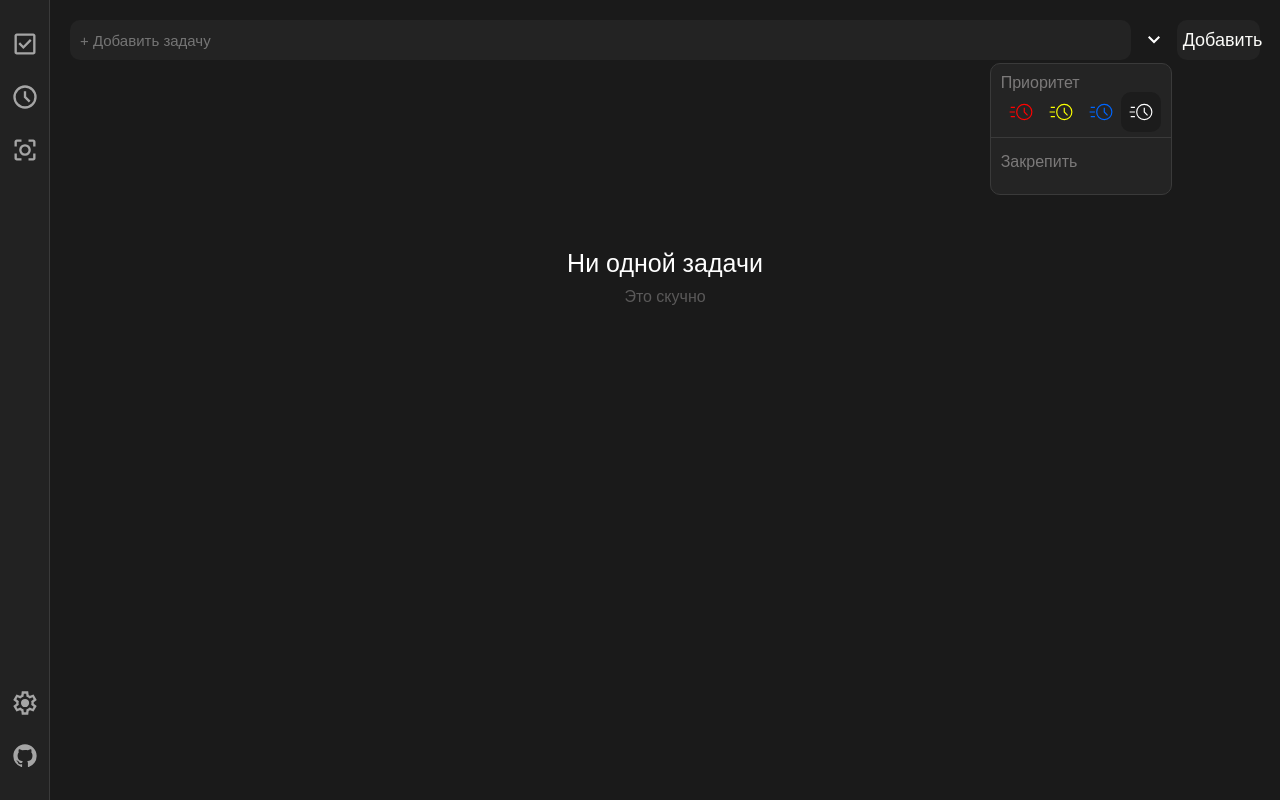
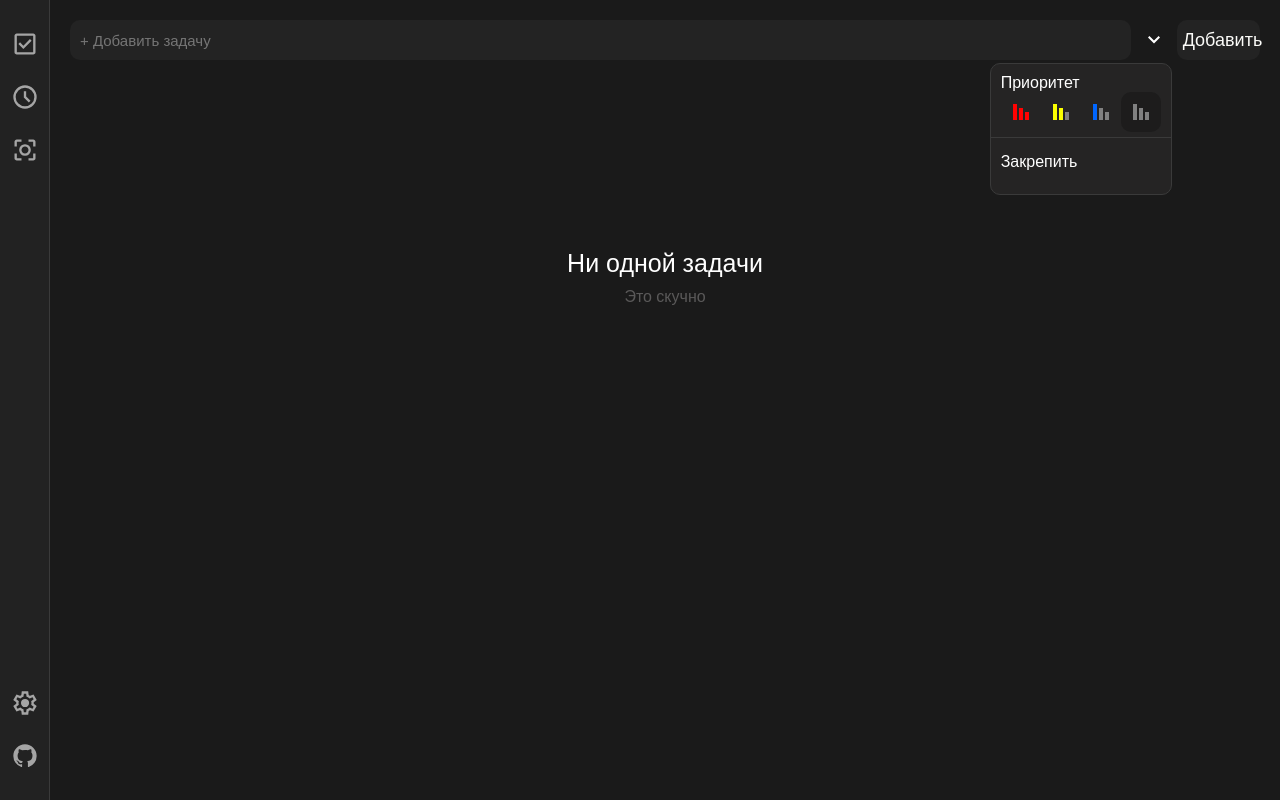
Before and after one commit to Glebess/Taimer-App-v2, a React (Vite) app: page / in a window 1280 px wide. Both pictures are taken after a click on the button 1153 px from the left and 40 px from the top of the page. Built offline with nearby package versions, Linux system fonts and the light colour scheme.

Commit message:
Изменены svg приоритета .  Добавлены настройки пункты настройки задачи .Изменен дизайн настрйоки задачи

```diff
--- a/src/components/NewTaskMenuPanel/NewTaskMenuPanel.jsx
+++ b/src/components/NewTaskMenuPanel/NewTaskMenuPanel.jsx
@@ -21,15 +21,15 @@ const NewTaskMenuPanel = (props) => {
                 className={getButtonClass("high")}
                 children={
                   <svg
+                    width="24"
+                    height="24"
+                    viewBox="0 0 24 24"
+                    fill="none"
                     xmlns="http://www.w3.org/2000/svg"
-                    width="28px"
-                    height="28px"
-                    viewBox="0 0 24 24"
                   >
-                    <path
-                      fill="#ff0202"
-                      d="M14.816 19q-2.935 0-4.972-2.037t-2.036-4.971q0-2.913 2.037-4.953Q11.88 5 14.816 5q2.913 0 4.952 2.04t2.04 4.952q0 2.934-2.04 4.971T14.816 19m-.008-1q2.5 0 4.25-1.75t1.75-4.25t-1.75-4.25T14.808 6t-4.25 1.75T8.808 12t1.75 4.25t4.25 1.75m2.467-2.794l.714-.714l-2.681-2.68V8.308h-1v3.906zM3.192 8.5v-1h3.616v1zm-1 4v-1h4.616v1zm1 4v-1h3.616v1zM14.808 12"
-                    />
+                    <rect x="4" y="4" width="4" height="16" fill="#ff0202" />
+                    <rect x="10" y="8" width="4" height="12" fill="#ff0202" />
+                    <rect x="16" y="12" width="4" height="8" fill="#ff0202" />
                   </svg>
                 }
               />
@@ -38,15 +38,15 @@ const NewTaskMenuPanel = (props) => {
                 className={getButtonClass("normal")}
                 children={
                   <svg
+                    width="24"
+                    height="24"
+                    viewBox="0 0 24 24"
+                    fill="none"
                     xmlns="http://www.w3.org/2000/svg"
-                    width="28px"
-                    height="28px"
-                    viewBox="0 0 24 24"
                   >
-                    <path
-                      fill="#fbff00"
-                      d="M14.816 19q-2.935 0-4.972-2.037t-2.036-4.971q0-2.913 2.037-4.953Q11.88 5 14.816 5q2.913 0 4.952 2.04t2.04 4.952q0 2.934-2.04 4.971T14.816 19m-.008-1q2.5 0 4.25-1.75t1.75-4.25t-1.75-4.25T14.808 6t-4.25 1.75T8.808 12t1.75 4.25t4.25 1.75m2.467-2.794l.714-.714l-2.681-2.68V8.308h-1v3.906zM3.192 8.5v-1h3.616v1zm-1 4v-1h4.616v1zm1 4v-1h3.616v1zM14.808 12"
-                    />
+                    <rect x="4" y="4" width="4" height="16" fill="#fbff00" />
+                    <rect x="10" y="8" width="4" height="12" fill="#fbff00" />
+                    <rect x="16" y="12" width="4" height="8" fill="grey" />
                   </svg>
                 }
               />
@@ -55,15 +55,15 @@ const NewTaskMenuPanel = (props) => {
                 className={getButtonClass("small")}
                 children={
                   <svg
+                    width="24"
+                    height="24"
+                    viewBox="0 0 24 24"
+                    fill="none"
                     xmlns="http://www.w3.org/2000/svg"
-                    width="28px"
-                    height="28px"
-                    viewBox="0 0 24 24"
                   >
-                    <path
-                      fill="#0066ff"
-                      d="M14.816 19q-2.935 0-4.972-2.037t-2.036-4.971q0-2.913 2.037-4.953Q11.88 5 14.816 5q2.913 0 4.952 2.04t2.04 4.952q0 2.934-2.04 4.971T14.816 19m-.008-1q2.5 0 4.25-1.75t1.75-4.25t-1.75-4.25T14.808 6t-4.25 1.75T8.808 12t1.75 4.25t4.25 1.75m2.467-2.794l.714-.714l-2.681-2.68V8.308h-1v3.906zM3.192 8.5v-1h3.616v1zm-1 4v-1h4.616v1zm1 4v-1h3.616v1zM14.808 12"
-                    />
+                    <rect x="4" y="4" width="4" height="16" fill="#0066ff" />
+                    <rect x="10" y="8" width="4" height="12" fill="grey" />
+                    <rect x="16" y="12" width="4" height="8" fill="grey" />
                   </svg>
                 }
               />
@@ -73,15 +73,15 @@ const NewTaskMenuPanel = (props) => {
                 className={getButtonClass("base")}
                 children={
                   <svg
+                    width="24"
+                    height="24"
+                    viewBox="0 0 24 24"
+                    fill="none"
                     xmlns="http://www.w3.org/2000/svg"
-                    width="28px"
-                    height="28px"
-                    viewBox="0 0 24 24"
                   >
-                    <path
-                      fill="#FFFFFF"
-                      d="M14.816 19q-2.935 0-4.972-2.037t-2.036-4.971q0-2.913 2.037-4.953Q11.88 5 14.816 5q2.913 0 4.952 2.04t2.04 4.952q0 2.934-2.04 4.971T14.816 19m-.008-1q2.5 0 4.25-1.75t1.75-4.25t-1.75-4.25T14.808 6t-4.25 1.75T8.808 12t1.75 4.25t4.25 1.75m2.467-2.794l.714-.714l-2.681-2.68V8.308h-1v3.906zM3.192 8.5v-1h3.616v1zm-1 4v-1h4.616v1zm1 4v-1h3.616v1zM14.808 12"
-                    />
+                    <rect x="4" y="4" width="4" height="16" fill="grey" />
+                    <rect x="10" y="8" width="4" height="12" fill="grey" />
+                    <rect x="16" y="12" width="4" height="8" fill="grey" />
                   </svg>
                 }
               />
--- a/src/components/NewTaskMenuPanel/NewTaskMenuPanel.module.css
+++ b/src/components/NewTaskMenuPanel/NewTaskMenuPanel.module.css
@@ -6,8 +6,7 @@
   height: 130px;
   inset: 42.5px 0 auto auto;
   border: 1px solid var(--main-gray);
-  background-color: #242424;
-
+  background-color: var(--main-black1);
   border-radius: 10px;
   z-index: 9999;
 }
@@ -37,7 +36,7 @@
 .div_new_task_panel p {
   margin: 0;
   margin-top: 5px;
-  color: #cecbcb83;
+  color: white;
 }
 .div_priority_task_svg {
   width: 100%;
--- a/src/components/TaskSettingsModal/TaskSettingsModal.module.css
+++ b/src/components/TaskSettingsModal/TaskSettingsModal.module.css
@@ -13,7 +13,7 @@
   padding-top: 10px;
   display: flex;
   flex-direction: column;
-  gap: 8px;
+  gap: 5px;
 }
 .div_line {
   background-color: var(--main-gray);
@@ -64,18 +64,22 @@
 .div_bottom_panel {
   display: flex;
   flex-direction: column;
-  gap: 2.5px;
+
+  padding-left: 5px;
+  padding-right: 5px;
 }
-.div_bottom_panel div {
+.div_bottom_panel button {
   display: flex;
+  align-items: center;
+  justify-content: start;
+  padding: 0;
   padding-left: 10px;
   padding-right: 10px;
-  align-items: center;
 }
 .div_bottom_panel svg {
-  width: 24px;
-  height: 24px;
-  margin-right: 2.5px;
+  width: 20px;
+  height: 20px;
+  margin-right: 5px;
 }
 
 .div_bottom_panel path {
```
Also changed, not shown: src/components/TaskSettingsModal/TaskSettingsModal.jsx (+66 -49 lines).
